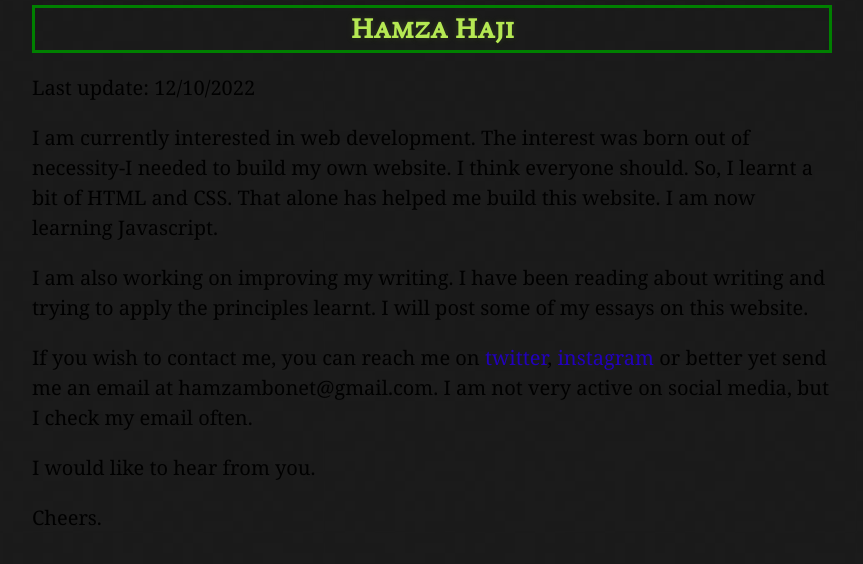
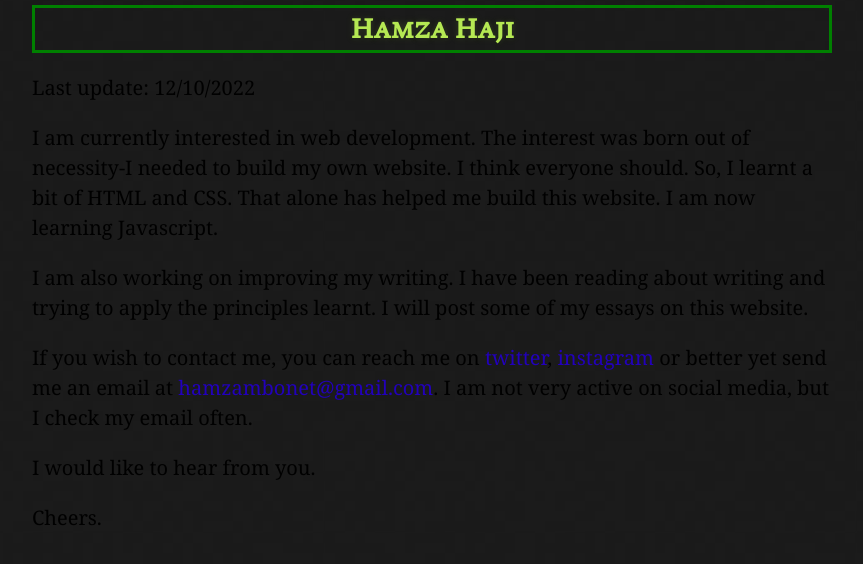
Before and after one commit to hamzambo/hamzambo.github.io, a Jekyll site: the page built from now.html, in a window 1280 px wide. Shown: the top 564 px of the page, without its empty margins (208-1071 px from the left). Built offline with Jekyll 4.4.1, drawn with Linux system fonts in a browser that asks for light colours; part of the change alters nothing that is shown.

```diff
--- a/now.html
+++ b/now.html
@@ -17,6 +17,6 @@ permalink: now
   I will post some of my essays on this website.
 </p>
 <p>If you wish to contact me, you can reach me on <a href="https://twitter.com/hamzambo" target="_blank">twitter</a>, <a href="https://instagram.com/hamza.mbo" target="_blank">instagram</a> or
-  better yet send me an email at hamzambonet@gmail.com. I am not very active on social media, but I check my email often.<p>
+  better yet send me an email at <a href="mailto:hamzambonet@gmail.com?subject=Re:%20Now">hamzambonet@gmail.com</a>. I am not very active on social media, but I check my email often.<p>
 <p>I would like to hear from you.</p>
 <p>Cheers.</p>
```
